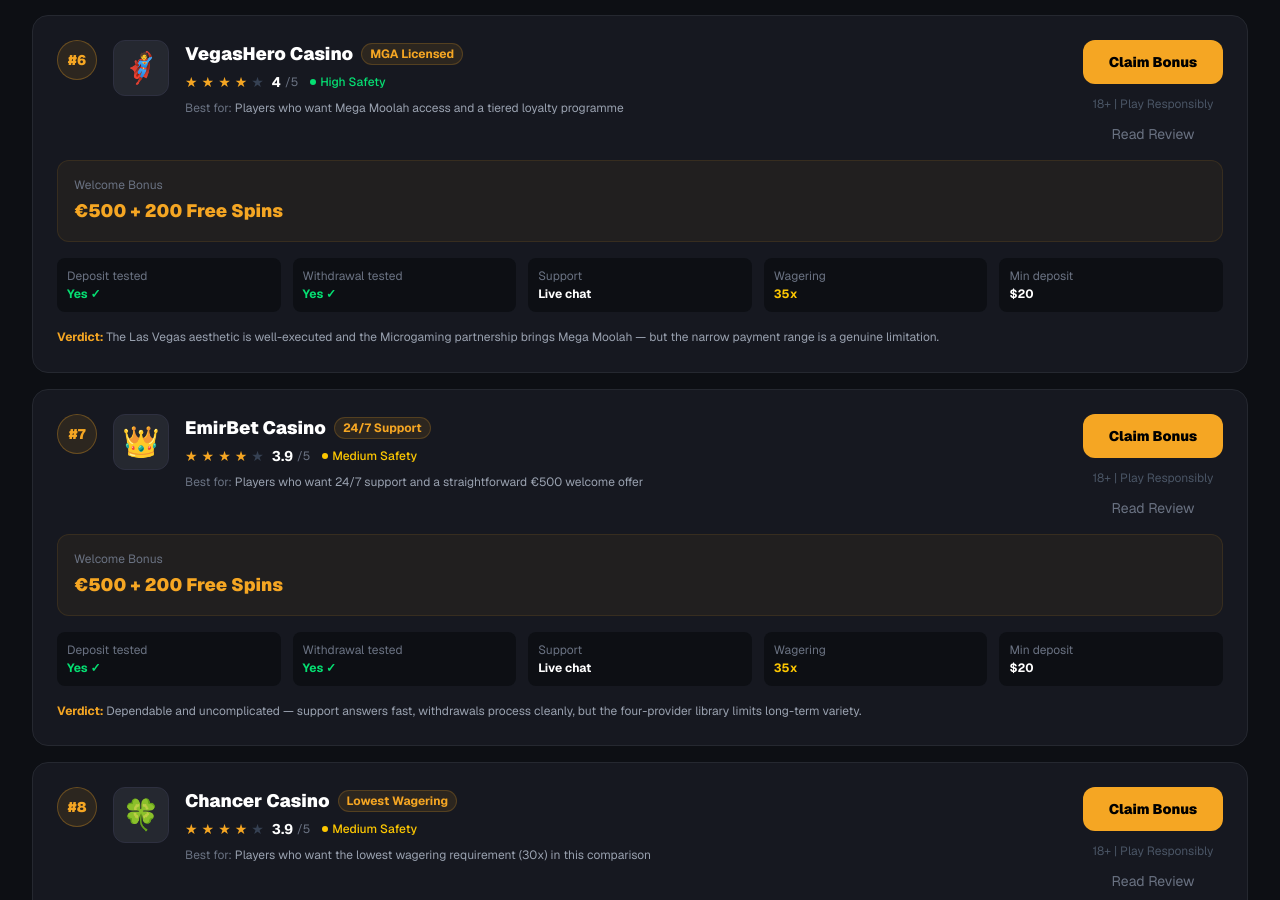
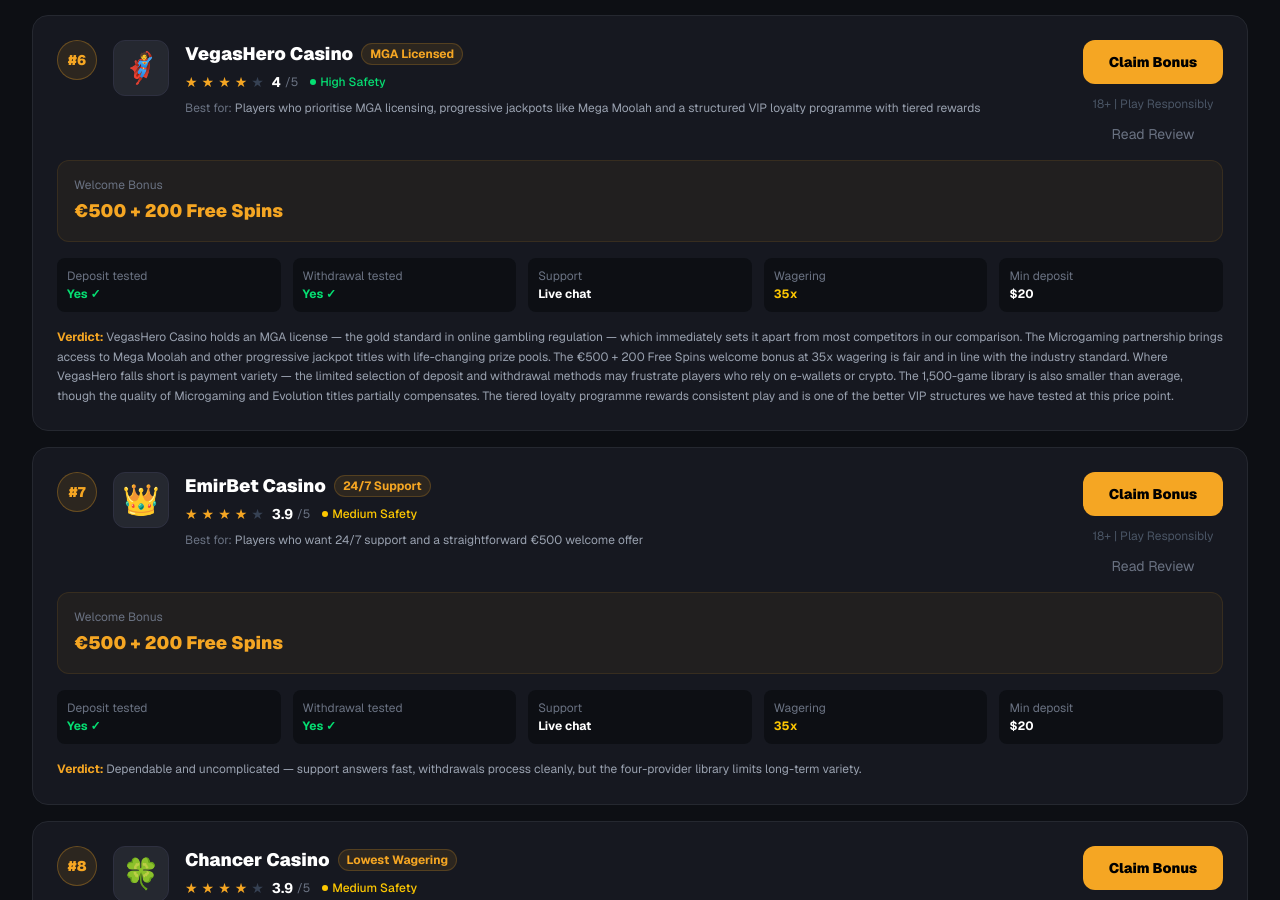
Before and after one commit to MVisionsML/bonuscout, a Next.js app: page / in a window 1280 px wide. Shown: the part 2797-3697 px from the top of the page. Built offline with nearby package versions, Linux system fonts and the light colour scheme.

Commit message:
feat: enriched VegasHero Casino data — detailed verdict, pros, cons and bestFor

```diff
--- a/src/data/casinos/index.ts
+++ b/src/data/casinos/index.ts
@@ -96,10 +96,10 @@
     depositTested: true, withdrawalTested: true, supportType: 'Live chat',
     licenses: ['MGA'], affiliateLink: 'https://vgr.naralvin.com/?mid=300235_1802598',
     tag: 'MGA Licensed',
-    bestFor: 'Players who want Mega Moolah access and a tiered loyalty programme',
-    verdict: 'The Las Vegas aesthetic is well-executed and the Microgaming partnership brings Mega Moolah — but the narrow payment range is a genuine limitation.',
-    pros: ['MGA licensed', 'Mega Moolah access', 'Loyalty programme', '35x wagering'],
-    cons: ['Narrow payment options', 'Limited game variety'],
+    bestFor: 'Players who prioritise MGA licensing, progressive jackpots like Mega Moolah and a structured VIP loyalty programme with tiered rewards',
+    verdict: 'VegasHero Casino holds an MGA license — the gold standard in online gambling regulation — which immediately sets it apart from most competitors in our comparison. The Microgaming partnership brings access to Mega Moolah and other progressive jackpot titles with life-changing prize pools. The €500 + 200 Free Spins welcome bonus at 35x wagering is fair and in line with the industry standard. Where VegasHero falls short is payment variety — the limited selection of deposit and withdrawal methods may frustrate players who rely on e-wallets or crypto. The 1,500-game library is also smaller than average, though the quality of Microgaming and Evolution titles partially compensates. The tiered loyalty programme rewards consistent play and is one of the better VIP structures we have tested at this price point.',
+    pros: ['MGA licensed — highest regulatory standard in online gambling', 'Mega Moolah and progressive jackpot access via Microgaming', 'Structured tiered loyalty programme with real rewards', '35x wagering — fair and industry standard', 'Evolution live dealer tables with professional hosts', '24-48h withdrawal times verified by our team'],
+    cons: ['Narrow payment options — no crypto, limited e-wallets', 'Smaller game library at 1,500 titles vs 3,000-6,000 at competitors', 'No Pragmatic Play or Hacksaw Gaming slots available', 'Free spins value below average compared to top-tier offers'],
     games: 1500, software: ['Microgaming', 'Evolution'],
     safetyIndex: 'high', markets: ['global'], founded: 2018
   },
```
